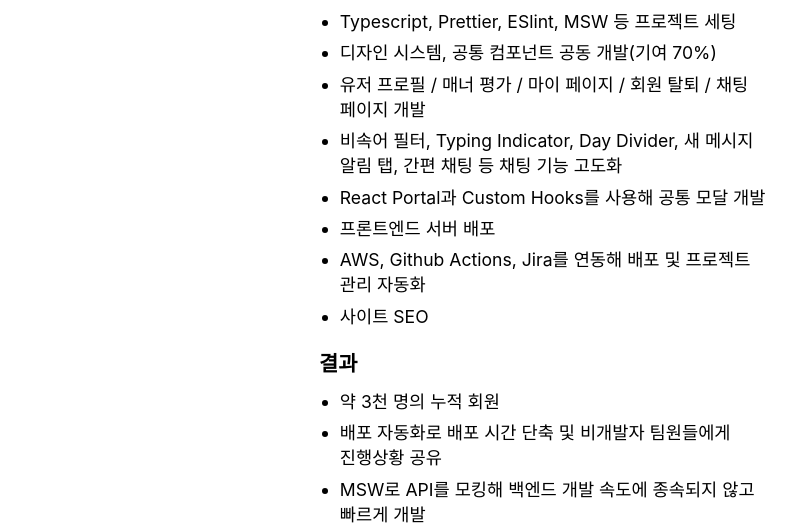
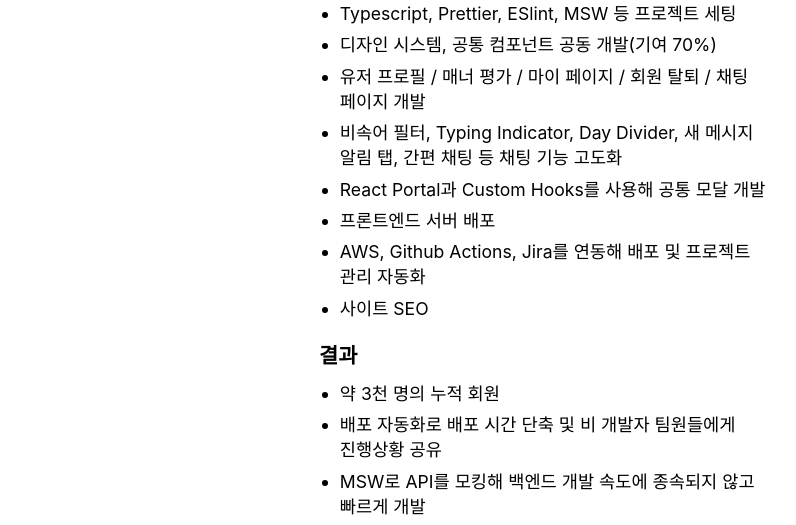
Before and after one commit to jaesoekjjang/cv, a website: page index.html in a window 1280 px wide. Shown: the part 753-1278 px from the top of the page, without its empty margins (241-1037 px from the left). Drawn offline with Linux system fonts and the light colour scheme; a web font is replaced by a local one.

Commit message:
Update row style

```diff
--- a/index.html
+++ b/index.html
@@ -76,7 +76,7 @@
               <ul>
                 <li>약 3천 명의 누적 회원</li>
                 <li>
-                  배포 자동화로 배포 시간 단축 및 비개발자 팀원들에게 진행상황
+                  배포 자동화로 배포 시간 단축 및 비 개발자 팀원들에게 진행상황
                   공유
                 </li>
                 <li>
@@ -141,6 +141,8 @@
             </div>
           </div>
         </div>
+      </section>
+      <section>
         <h2>Personal Project.</h2>
         <div class="row">
           <div class="row-left">
--- a/main.css
+++ b/main.css
@@ -77,7 +77,7 @@
 
 .row {
   display: flex;
-  padding: 3rem 0;
+  padding: 2.5rem 0;
   border-bottom: 1px solid #eeeeee;
 }
 
```
